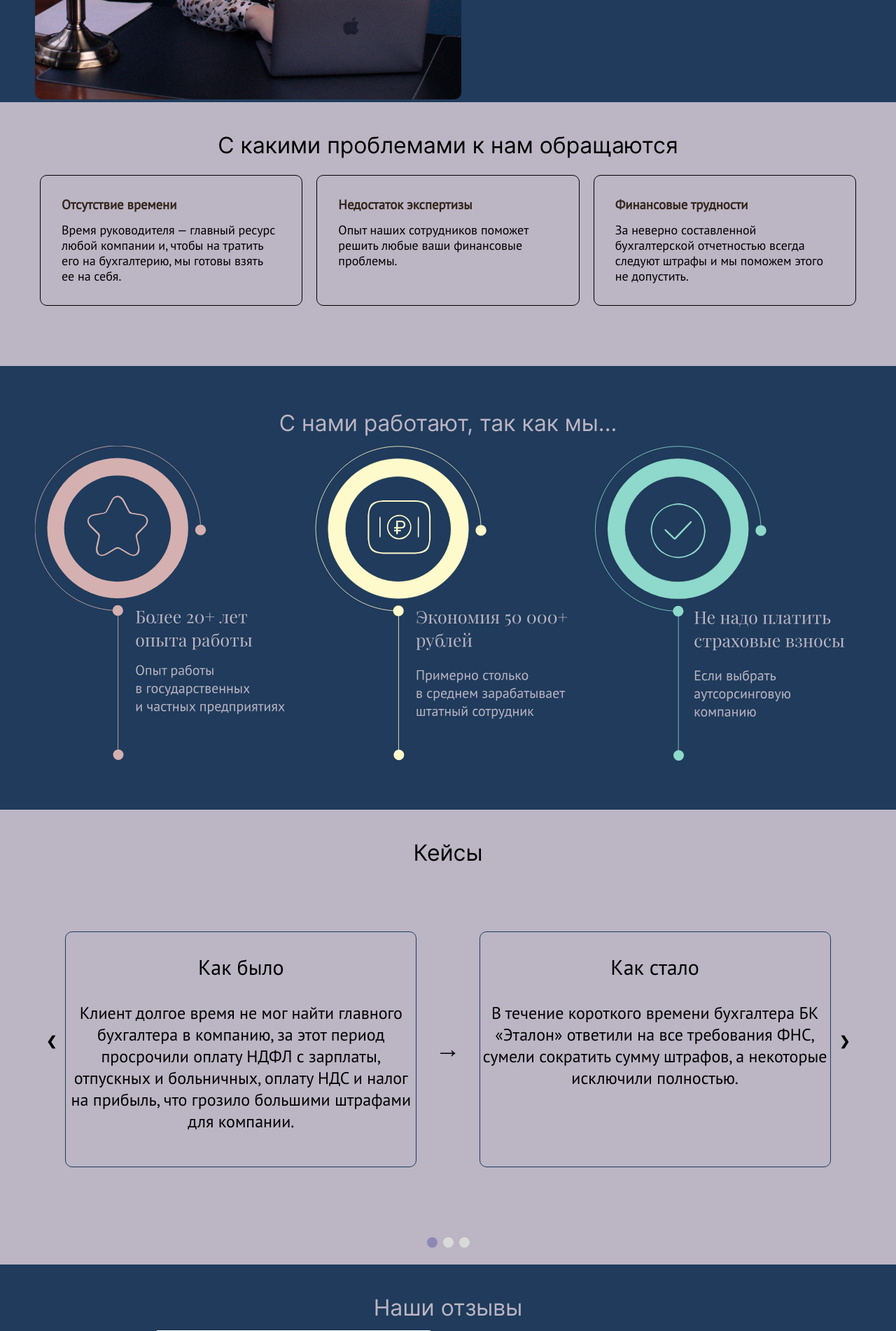
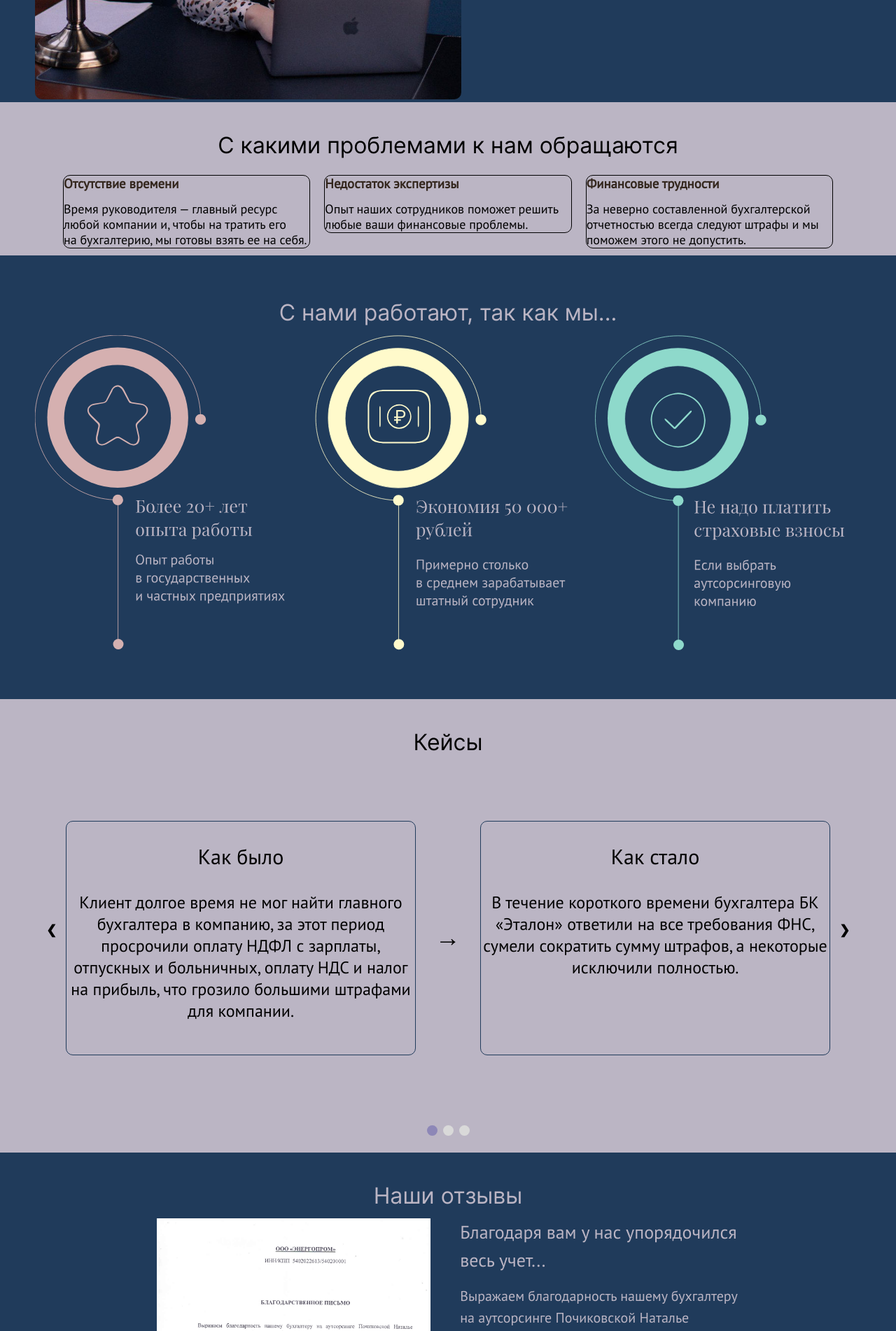
Before and after one commit to ruslan2570/BuhCompany59, a PHP site: page / in a window 1280 px wide. Shown: the part 617-2519 px from the top of the page at 70% size. Run offline with PHP 8.4, Linux system fonts and the light colour scheme.

Commit message:
Update style.css

```diff
--- a/css/style.css
+++ b/css/style.css
@@ -357,29 +357,31 @@
     justify-content: center
 }
 
-
+* {
+    margin: 0;
+    box-sizing: border-box
+}
 
 .post-wrap {
     max-width: 1120px;
     margin: 0 auto;
     display: flex;
     justify-content: center;
-
-    padding-bottom: 76px;
+    flex-wrap: wrap
 }
 
 .post-item {
-    margin: 10px;
+    padding: 10px;
+
+}
+
+.post-item-wrap {
     border: 1px solid #000000;
     border-radius: 10px;
-}
-
-.post-item-wrap {
-
     position: relative;
 }
 
-.post-div {
+.post-link {
     text-decoration: none;
     display: block;
     padding: 30px
@@ -393,7 +395,8 @@
 
 .post-content {
     color: #000;
-    font-size: 18px
+    font-size: 18px;
+    justify-content: center;
 }
 
 @media (min-width:768px) {
@@ -408,6 +411,7 @@
         flex-basis: 33.333333333%
     }
 }
+
 
 .problems {
     background-color: #BBB5C4;
```
